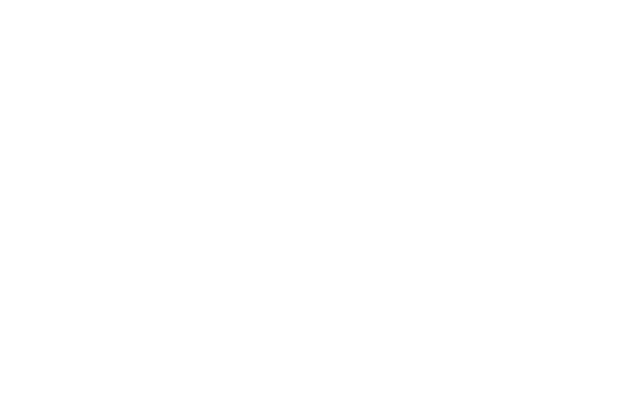
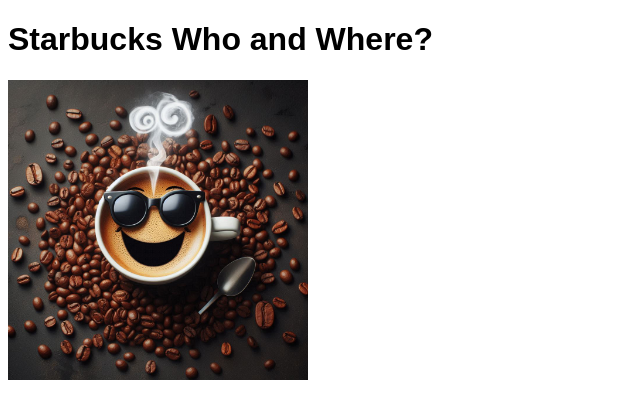
Before and after one commit to Retronoobie/coffee-website, a plain HTML site: page index.html in a window 1280 px wide. Shown: the whole page, without its empty margins (0-640 px from the left). Drawn offline with Linux system fonts and the light colour scheme.

Commit message:
add h1 with content add image add css add family font

```diff
--- a/index.html
+++ b/index.html
@@ -1,11 +1,14 @@
 <!DOCTYPE html>
 <html lang="en">
-<head>
-    <meta charset="UTF-8">
-    <meta name="viewport" content="width=device-width, initial-scale=1.0">
-    <title>Document</title>
-</head>
-<body>
-
-</body>
+  <head>
+    <link rel="stylesheet" href="style.css">
+    <meta charset="UTF-8" />
+    <meta name="viewport" content="width=device-width, initial-scale=1.0" />
+    <title>Brew HaHa | Home</title>
+  </head>
+  <body>
+    <header><h1>Starbucks Who and Where?</h1></header>
+    <main><img src="BrewHaha.png" alt="a cool cup of coffee" /></main>
+    <footer></footer>
+  </body>
 </html>
--- /dev/null
+++ b/style.css
@@ -0,0 +1,8 @@
+img{
+    width: 300px;
+    height: 300px;
+
+}
+body{
+    font-family: Arial, Helvetica, sans-serif;
+}
```
Also changed, not shown: BrewHaha.png (added).
